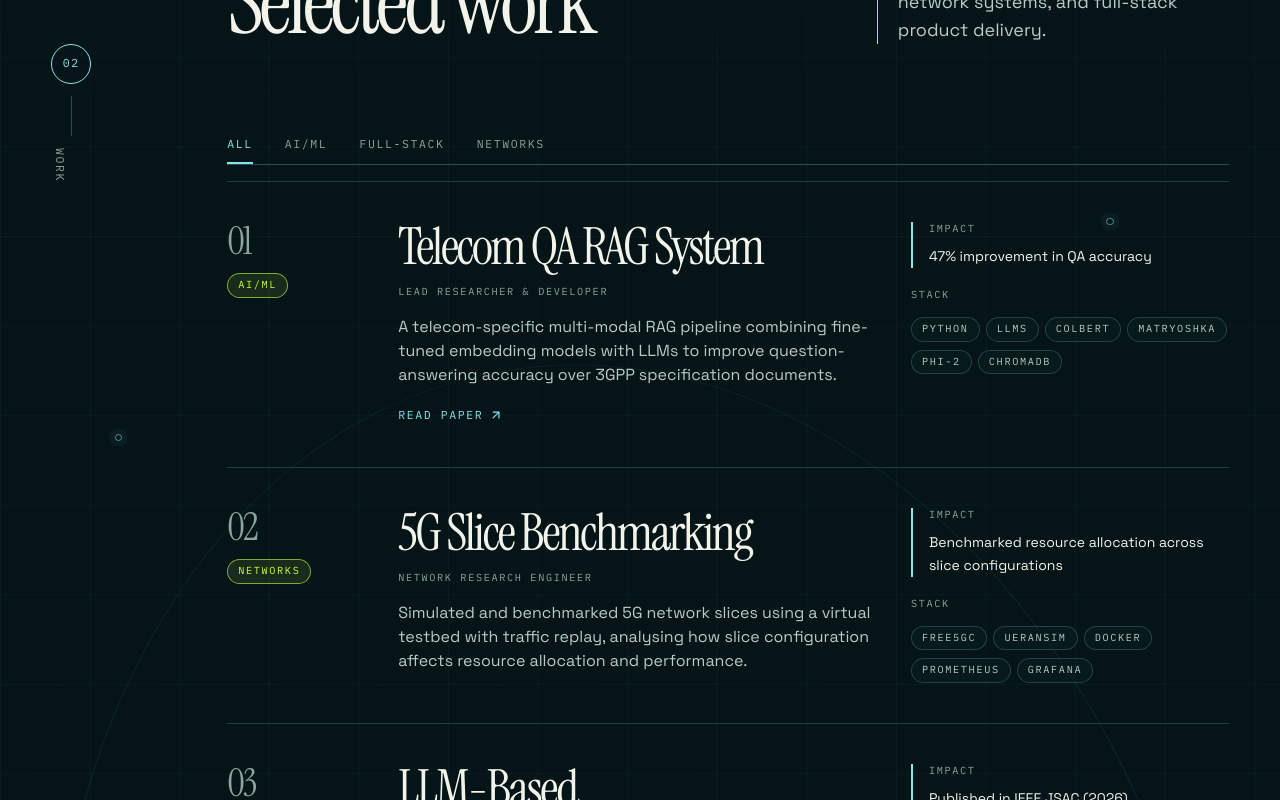
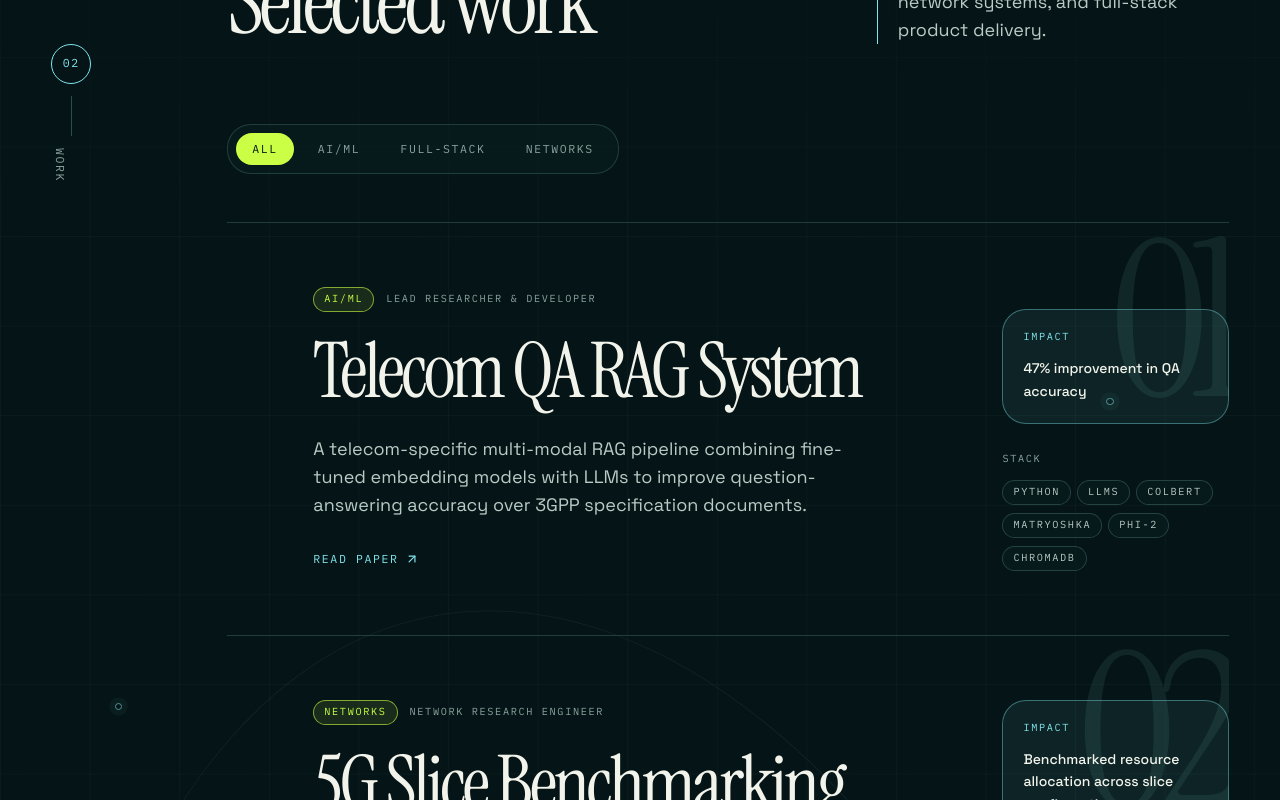
Before and after one commit to nasiksami/Portfolio, a React (Vite) app: page / in a window 1280 px wide. Shown: the part 4380-5180 px from the top of the page. Built offline with nearby package versions, Linux system fonts and the light colour scheme.

Commit message:
feat(projects): create staggered evidence route

```diff
--- /dev/null
+++ b/src/sections/Projects.css
@@ -0,0 +1,44 @@
+.project-entry {
+  border-top: 1px solid rgb(var(--edge) / 0.7);
+}
+
+.project-entry::after {
+  content: '';
+  position: absolute;
+  top: -1px;
+  left: 0;
+  width: 0;
+  height: 2px;
+  background: rgb(var(--signal));
+  transition: width 0.7s cubic-bezier(0.16, 1, 0.3, 1);
+}
+
+.project-entry:hover::after,
+.project-entry:focus-within::after {
+  width: 100%;
+}
+
+.project-index {
+  position: absolute;
+  right: 0;
+  top: 0.08em;
+  color: rgb(var(--edge) / 0.32);
+  font-family: 'Instrument Serif', Georgia, serif;
+  font-size: clamp(7rem, 17vw, 17rem);
+  line-height: 0.75;
+  letter-spacing: -0.08em;
+  transition: color 0.45s ease, transform 0.7s cubic-bezier(0.16, 1, 0.3, 1);
+}
+
+.project-entry:hover .project-index,
+.project-entry:focus-within .project-index {
+  color: rgb(var(--accent) / 0.16);
+  transform: translateX(-0.04em);
+}
+
+@media (max-width: 639px) {
+  .project-index {
+    top: 0.35em;
+    font-size: 7rem;
+  }
+}
--- a/src/sections/Projects.jsx
+++ b/src/sections/Projects.jsx
@@ -4,45 +4,39 @@ import { FiArrowUpRight } from 'react-icons/fi';
 import { categories, projects } from '../data/projects';
 import Section from '../components/ui/Section';
 import Tag from '../components/ui/Tag';
+import './Projects.css';
 
-/** One catalogue entry: index, title at display scale, then meta columns. */
 function ProjectEntry({ project, index }) {
   const { paper, demo, repo } = project.links ?? {};
   const links = [
-    paper && { href: paper, label: 'Read paper', context: `for ${project.title}` },
-    demo && { href: demo, label: 'Live demo', context: `of ${project.title}` },
-    repo && { href: repo, label: 'Source', context: `for ${project.title}` },
+    paper && { href: paper, label: 'Read paper', context: 'for ' + project.title },
+    demo && { href: demo, label: 'Live demo', context: 'of ' + project.title },
+    repo && { href: repo, label: 'Source', context: 'for ' + project.title },
   ].filter(Boolean);
 
   return (
-    <article className="group grid gap-x-6 gap-y-4 py-7 md:grid-cols-12 md:gap-y-6 md:py-10">
-      {/* Index + category */}
-      <div className="flex items-start gap-4 md:col-span-2 md:flex-col md:gap-3">
-        <span
-          aria-hidden="true"
-          className="display text-[clamp(1.75rem,3vw,2.75rem)] leading-none text-content-muted transition-colors group-hover:text-accent"
-          style={{ '--wdth': 70, '--wght': 700 }}
-        >
+    <article className="project-entry group relative overflow-hidden py-10 md:py-16">
+      <span aria-hidden="true" className="project-index">
         {String(index + 1).padStart(2, '0')}
       </span>
+
+      <div className="relative grid gap-10 lg:grid-cols-12 lg:gap-8">
+        <div className="lg:col-span-7 lg:col-start-2">
+          <div className="mb-6 flex flex-wrap items-center gap-3">
             <Tag tone={project.featured ? 'signal' : 'plain'}>{project.category}</Tag>
+            <span className="meta-sm text-content-muted">{project.role}</span>
           </div>
 
-      {/* Title, role, description */}
-      <div className="md:col-span-6">
-        <h3
-          className="display d-2 text-content-primary transition-colors group-hover:text-accent"
-          style={{ '--wdth': project.featured ? 108 : 92 }}
-        >
+          <h3 className="display text-[clamp(2.7rem,6vw,6rem)] leading-[0.92] text-content-primary transition-colors duration-300 group-hover:text-accent">
             {project.title}
           </h3>
-        <p className="meta-sm mt-3 text-content-muted">{project.role}</p>
-        <p className="mt-4 max-w-prose text-sm leading-relaxed text-content-secondary md:text-base">
+
+          <p className="mt-7 max-w-2xl text-base leading-relaxed text-content-secondary md:text-lg">
             {project.description}
           </p>
 
           {links.length > 0 && (
-          <div className="mt-4 flex flex-wrap gap-x-7">
+            <div className="mt-7 flex flex-wrap gap-x-7 gap-y-2">
               {links.map((link) => (
                 <a
                   key={link.href}
@@ -60,18 +54,17 @@ function ProjectEntry({ project, index }) {
           )}
         </div>
 
-      {/* Impact + stack */}
-      <div className="md:col-span-4">
+        <div className="lg:col-span-3 lg:col-start-10 lg:self-end">
           {project.impact && (
-          <div className="border-l-2 border-accent pl-4">
-            <p className="meta-sm text-content-muted">Impact</p>
-            <p className="mt-2 text-sm leading-relaxed text-content-primary">
+            <div className="rounded-[1.5rem] border border-accent/40 bg-accent/[0.07] p-5">
+              <p className="meta-sm text-accent">Impact</p>
+              <p className="mt-3 text-sm font-medium leading-relaxed text-content-primary">
                 {project.impact}
               </p>
             </div>
           )}
 
-        <p className="meta-sm mt-5 text-content-muted">Stack</p>
+          <p className="meta-sm mt-7 text-content-muted">Stack</p>
           <ul className="mt-3 flex flex-wrap gap-1.5">
             {project.tech.map((tech) => (
               <li key={tech}>
@@ -80,6 +73,7 @@ function ProjectEntry({ project, index }) {
             ))}
           </ul>
         </div>
+      </div>
     </article>
   );
 }
@@ -87,9 +81,8 @@ function ProjectEntry({ project, index }) {
 export default function Projects() {
   const [active, setActive] = useState('All');
   const reduceMotion = useReducedMotion();
-
   const visible = useMemo(
-    () => (active === 'All' ? projects : projects.filter((p) => p.category === active)),
+    () => (active === 'All' ? projects : projects.filter((project) => project.category === active)),
     [active]
   );
 
@@ -102,11 +95,9 @@ export default function Projects() {
       description="Research and engineering work spanning applied AI, network systems, and full-stack product delivery."
       invert
     >
-      {/* Filter — an index row rather than a pill group. */}
       <div
-        role="tablist"
         aria-label="Filter projects by category"
-        className="mb-4 flex flex-wrap items-stretch gap-x-8 border-b border-edge"
+        className="mb-8 flex flex-wrap gap-2 rounded-[1.5rem] border border-edge/70 bg-surface-raised/45 p-2 md:mb-12 md:w-fit"
       >
         {categories.map((category) => {
           const isActive = active === category;
@@ -114,54 +105,43 @@ export default function Projects() {
             <button
               key={category}
               type="button"
-              role="tab"
-              aria-selected={isActive}
+              aria-pressed={isActive}
               onClick={() => setActive(category)}
-              className={`meta tap relative py-3 transition-colors ${
+              className={[
+                'meta tap rounded-full px-4 py-2 transition-all',
                 isActive
-                  ? 'text-accent'
-                  : 'text-content-muted hover:text-content-primary'
-              }`}
+                  ? 'bg-signal text-on-signal'
+                  : 'text-content-muted hover:bg-surface-overlay hover:text-content-primary',
+              ].join(' ')}
             >
               {category}
-              {isActive && (
-                <motion.span
-                  layoutId="project-filter-underline"
-                  aria-hidden="true"
-                  className="absolute bottom-0 left-0 right-0 h-0.5 bg-accent"
-                  transition={{ type: 'spring', stiffness: 380, damping: 32 }}
-                />
-              )}
             </button>
           );
         })}
       </div>
 
-      <motion.div layout={!reduceMotion} className="ledger">
+      <motion.div layout={!reduceMotion} className="border-b border-edge/70">
         <AnimatePresence mode="popLayout" initial={false}>
           {visible.map((project) => (
             <motion.div
               key={project.title}
               layout={!reduceMotion}
-              initial={reduceMotion ? false : { opacity: 0, y: 16 }}
+              initial={reduceMotion ? false : { opacity: 0, y: 24 }}
               animate={{ opacity: 1, y: 0 }}
-              exit={reduceMotion ? undefined : { opacity: 0, y: -16 }}
-              transition={{ duration: 0.35, ease: [0.16, 1, 0.3, 1] }}
+              exit={reduceMotion ? undefined : { opacity: 0, y: -18 }}
+              transition={{ duration: 0.42, ease: [0.16, 1, 0.3, 1] }}
             >
-              {/* Index is taken from the full catalogue, not the filtered
-                  view, so an entry keeps its number under every filter. */}
               <ProjectEntry
                 project={project}
-                index={projects.findIndex((p) => p.title === project.title)}
+                index={projects.findIndex((item) => item.title === project.title)}
               />
             </motion.div>
           ))}
         </AnimatePresence>
       </motion.div>
 
-      {/* aria-live so filtering is announced to screen reader users. */}
       <p aria-live="polite" className="sr-only">
-        Showing {visible.length} {active === 'All' ? '' : `${active} `}
+        Showing {visible.length} {active === 'All' ? '' : active + ' '}
         {visible.length === 1 ? 'project' : 'projects'}.
       </p>
     </Section>
```
Lines whose indentation alone changed are shown as unchanged.
